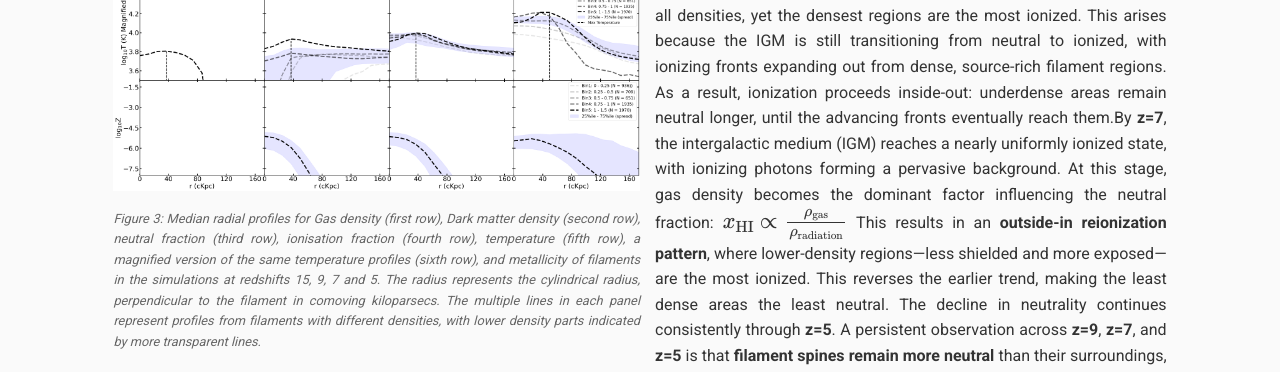
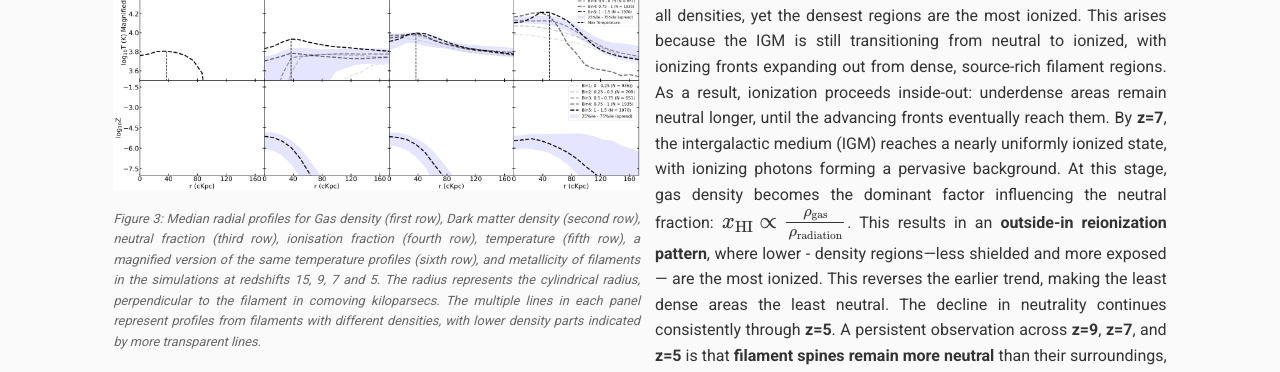
Before and after one commit to vishrut-b/Master-Thesis, a Jekyll site: the page built from index.md, in a window 1280 px wide and 900 px high, scrolled down 2248 px. Shown: the part 305-677 px from the top of the window. Built offline with Jekyll 4.4.1, drawn with Linux system fonts in a browser that asks for light colours; our own code applies the rules of GitHub Pages for plain Markdown files; some of the changed text lies outside the part shown.

```diff
--- a/index.md
+++ b/index.md
@@ -101,7 +101,7 @@ The study revealed several important trends in the evolution of cosmic filaments
 
 The most important results have been shown in Figure 3. Temperature profiles showed a clear increase as a function of decreasing redshift, highlighting the progressive heating of the IGM by ionizing sources. High-density filaments developed distinct thermal envelopes, with peak temperatures observed at increasing distances from their central axes over time. Interestingly, while lower-density filaments also experienced heating, they lacked the pronounced temperature peaks seen in their higher-density counterparts.
 
-The analysis of neutral fraction profiles revealed a shift in the ionization pattern as reionization progressed. At z=9, neutrality decreases across all densities, yet the densest regions are the most ionized. This arises because the IGM is still transitioning from neutral to ionized, with ionizing fronts expanding out from dense, source-rich filament regions. As a result, ionization proceeds inside-out: underdense areas remain neutral longer, until the advancing fronts eventually reach them.By **z=7**, the intergalactic medium (IGM) reaches a nearly uniformly ionized state, with ionizing photons forming a pervasive background. At this stage, gas density becomes the dominant factor influencing the neutral fraction: $x_\mathrm{HI} \propto \frac{\rho_\mathrm{gas}}{\rho_\mathrm{radiation}}$ This results in an **outside-in reionization pattern**, where lower-density regions—less shielded and more exposed—are the most ionized. This reverses the earlier trend, making the least dense areas the least neutral. The decline in neutrality continues consistently through **z=5**. A persistent observation across **z=9**, **z=7**, and **z=5** is that **filament spines remain more neutral** than their surroundings, irrespective of density.
+The analysis of neutral fraction profiles revealed a shift in the ionization pattern as reionization progressed. At z=9, neutrality decreases across all densities, yet the densest regions are the most ionized. This arises because the IGM is still transitioning from neutral to ionized, with ionizing fronts expanding out from dense, source-rich filament regions. As a result, ionization proceeds inside-out: underdense areas remain neutral longer, until the advancing fronts eventually reach them. By **z=7**, the intergalactic medium (IGM) reaches a nearly uniformly ionized state, with ionizing photons forming a pervasive background. At this stage, gas density becomes the dominant factor influencing the neutral fraction: $x_\mathrm{HI} \propto \frac{\rho_\mathrm{gas}}{\rho_\mathrm{radiation}}$. This results in an **outside-in reionization pattern**, where lower - density regions—less shielded and more exposed — are the most ionized. This reverses the earlier trend, making the least dense areas the least neutral. The decline in neutrality continues consistently through **z=5**. A persistent observation across **z=9**, **z=7**, and **z=5** is that **filament spines remain more neutral** than their surroundings, irrespective of density.
 
 
 Metallicity profiles provided additional insights into the effects of stellar feedback on the filamentary network. Only the highest-density filaments exhibited significant levels of metallicity, reflecting their connection to regions of active star formation. The presence of metals in these regions likely contributed to the observed temperature peaks, although the exact role of supernova feedback remains uncertain.
```
